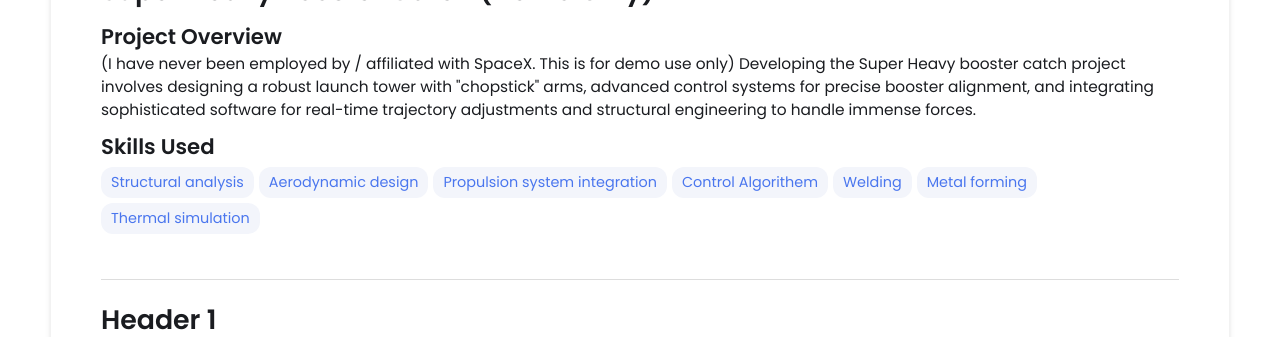
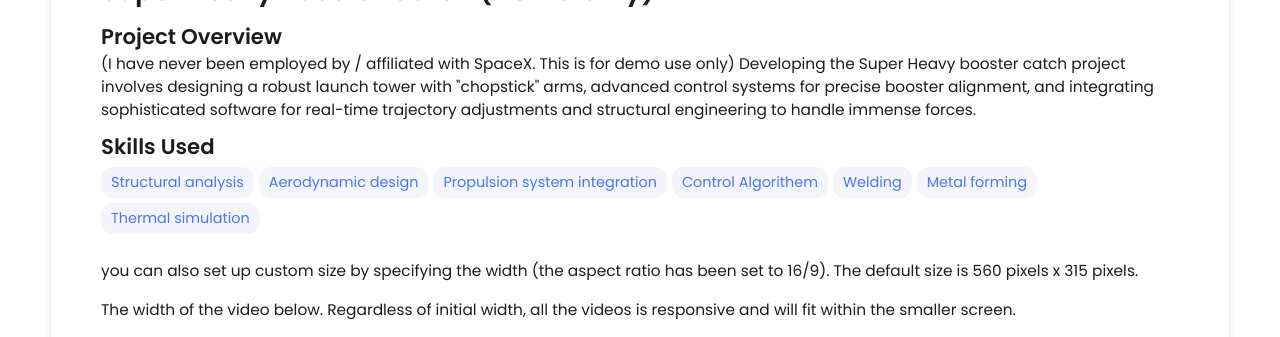
Before and after one commit to bergoniojoseluis/bergoniojoseluis.github.io, a Jekyll site: the page built from _projects/demo-project/index.md, in a window 1280 px wide and 900 px high, scrolled down 536 px, cut to the strip 0-337 px from the top of the window. Built offline with Jekyll 4.4.1, drawn with Linux system fonts in a browser that asks for light colours; some of the changed text lies outside the part shown.

Commit message:
Update index.md

```diff
--- a/_projects/demo-project/index.md
+++ b/_projects/demo-project/index.md
@@ -15,6 +15,13 @@
 main-image: /project2.jpg
 ---
 
+
+you can also set up custom size by specifying the width (the aspect ratio has been set to 16/9). The default size is 560 pixels x 315 pixels.
+
+The width of the video below. Regardless of initial width, all the videos is responsive and will fit within the smaller screen.
+{% include youtube-video.html id="tGCdLEQzde0" autoplay = "false" width= "900px" %}
+
+<br>
 ---
 # Header 1
 Used for the title (already generated automatically at the top)
@@ -40,13 +47,6 @@
 *Example* : https://www.youtube.com/watch?v={**MhVw-MHGv4s**}&ab_channel=engineerguy
 {% include youtube-video.html id="MhVw-MHGv4s" autoplay= "false"%}
 {% include youtube-video.html id="XGC31lmdS6s" autoplay = "true" %}
-
-you can also set up custom size by specifying the width (the aspect ratio has been set to 16/9). The default size is 560 pixels x 315 pixels.
-
-The width of the video below. Regardless of initial width, all the videos is responsive and will fit within the smaller screen.
-{% include youtube-video.html id="tGCdLEQzde0" autoplay = "false" width= "900px" %}
-
-<br>
 
 ## Adding a hozontal line
 ---
```
